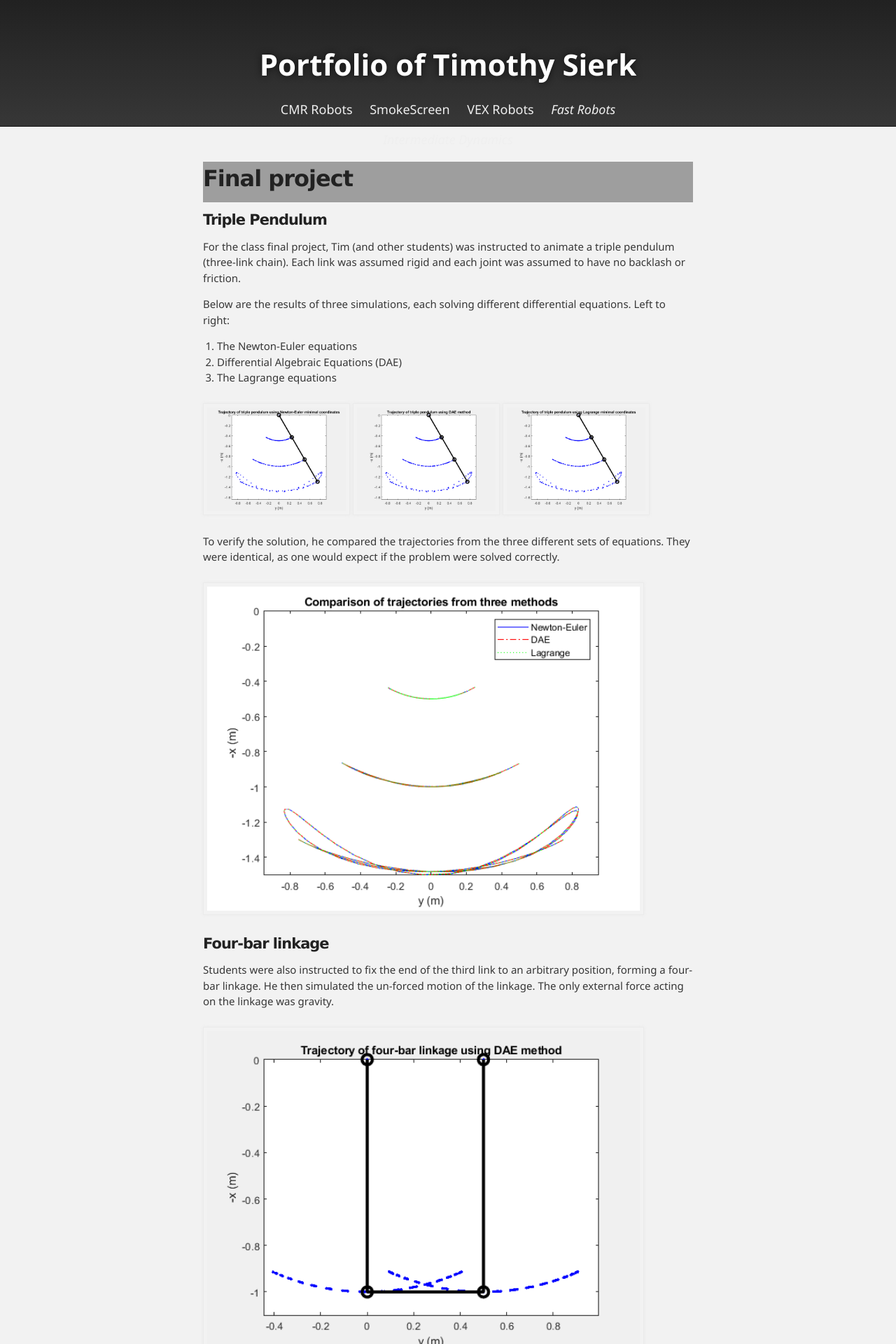
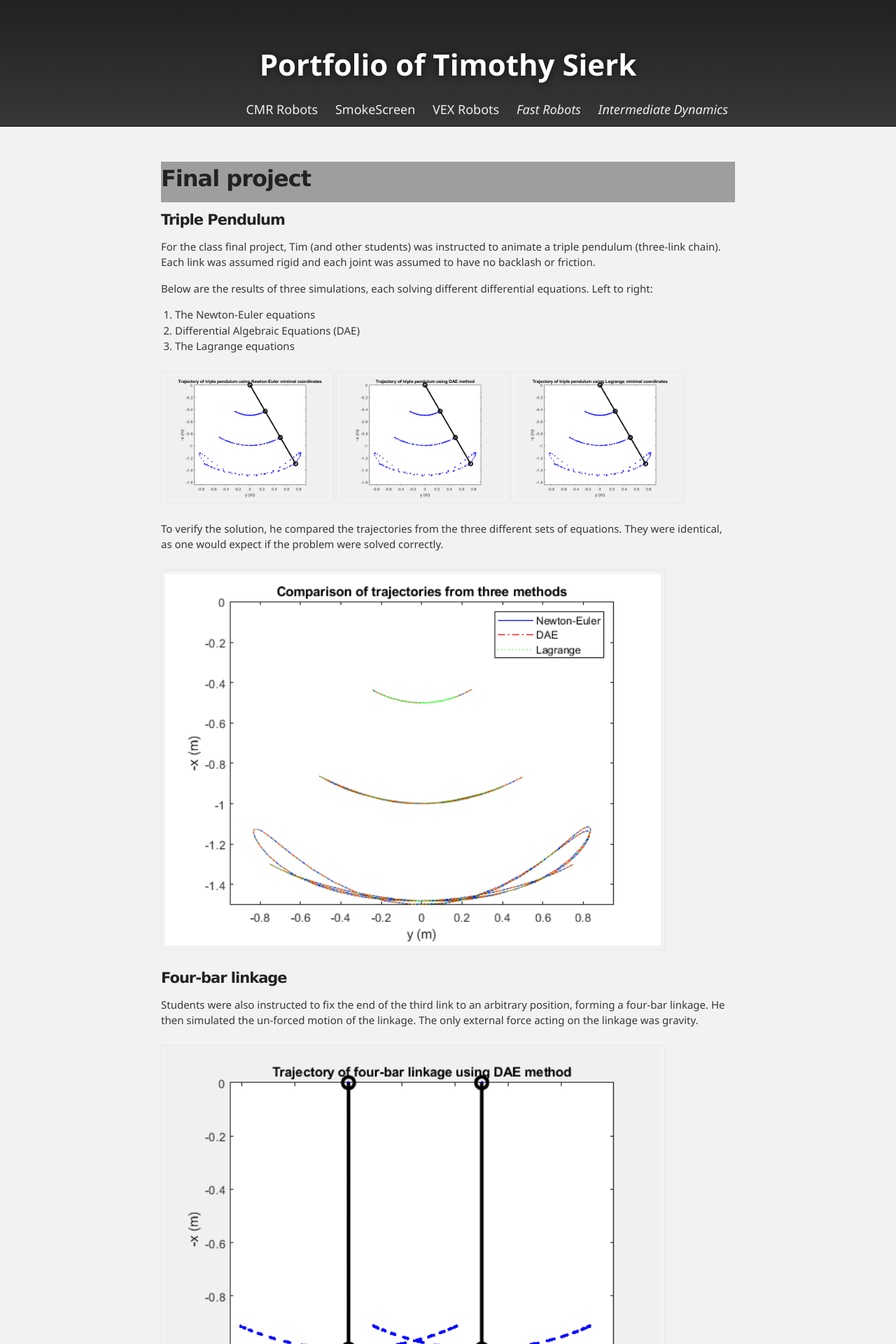
Before and after one commit to kreismit/portfolio, a Jekyll site: the page built from dynamics.md, in a window 1280 px wide. Shown: the top 1920 px of the page at 70% size. Built offline with Jekyll 4.4.1, drawn with Linux system fonts in a browser that asks for light colours; our own code applies the rules of GitHub Pages for plain Markdown files; grey boxes are pictures that could not be loaded.

Commit message:
Navbar should be just right now

```diff
--- a/_sass/jekyll-theme-slate.scss
+++ b/_sass/jekyll-theme-slate.scss
@@ -261,7 +261,7 @@ Full-Width Styles
 
 .inner {
   position: relative;
-  max-width: 720px;
+  max-width: 840px;
   padding: 20px 10px;
   margin: 0 auto;
 }
--- a/assets/css/style.scss
+++ b/assets/css/style.scss
@@ -55,7 +55,7 @@ body {
   display: none;
 }
 
-@media (max-width:720px) {
+@media (max-width:840px) {
   .nav > .nav-btn {
     display: inline-block;
     position: absolute;
--- a/dynamics.md
+++ b/dynamics.md
@@ -34,12 +34,12 @@ He then simulated the un-forced motion of the linkage. The only external force a
 
 Below is an animation of a box rotating about an arbitrary axis (shown in pink).
 
-<img src="images/dynamics/RotatingBox.gif"></img>
+<img src="images/dynamics/RotatingBox.gif">
 
 The following animations compare a the rotation of two boxes in free space. Their initial angular velocity is about an axis slightly offset from their principal axes. No moments are applied, yet the first one tumbles. The second is a cube, so its angular momentum matrix simplifies to a scalar multiple.
 
-<img src="images/dynamics/SpinningBox.gif" width="45%"></img>
-<img src="images/dynamics/SpinningCube.gif" width="45%"></img>
+<img src="images/dynamics/SpinningBox.gif" width="45%">
+<img src="images/dynamics/SpinningCube.gif" width="45%">
 
 ## Motion of a baseball with realistic air drag
 
```
Also changed, not shown: 177.md (+2 -2 lines).
